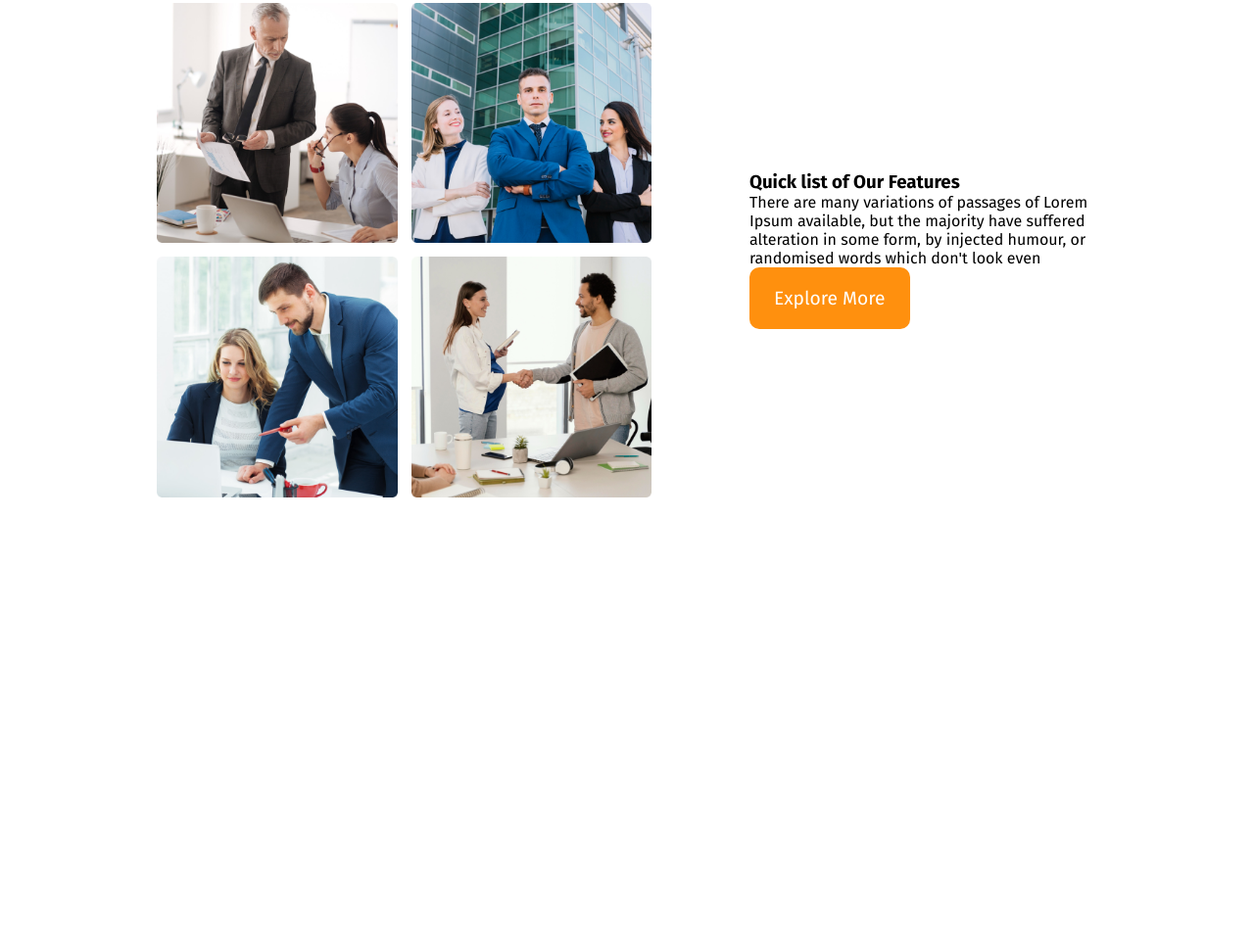
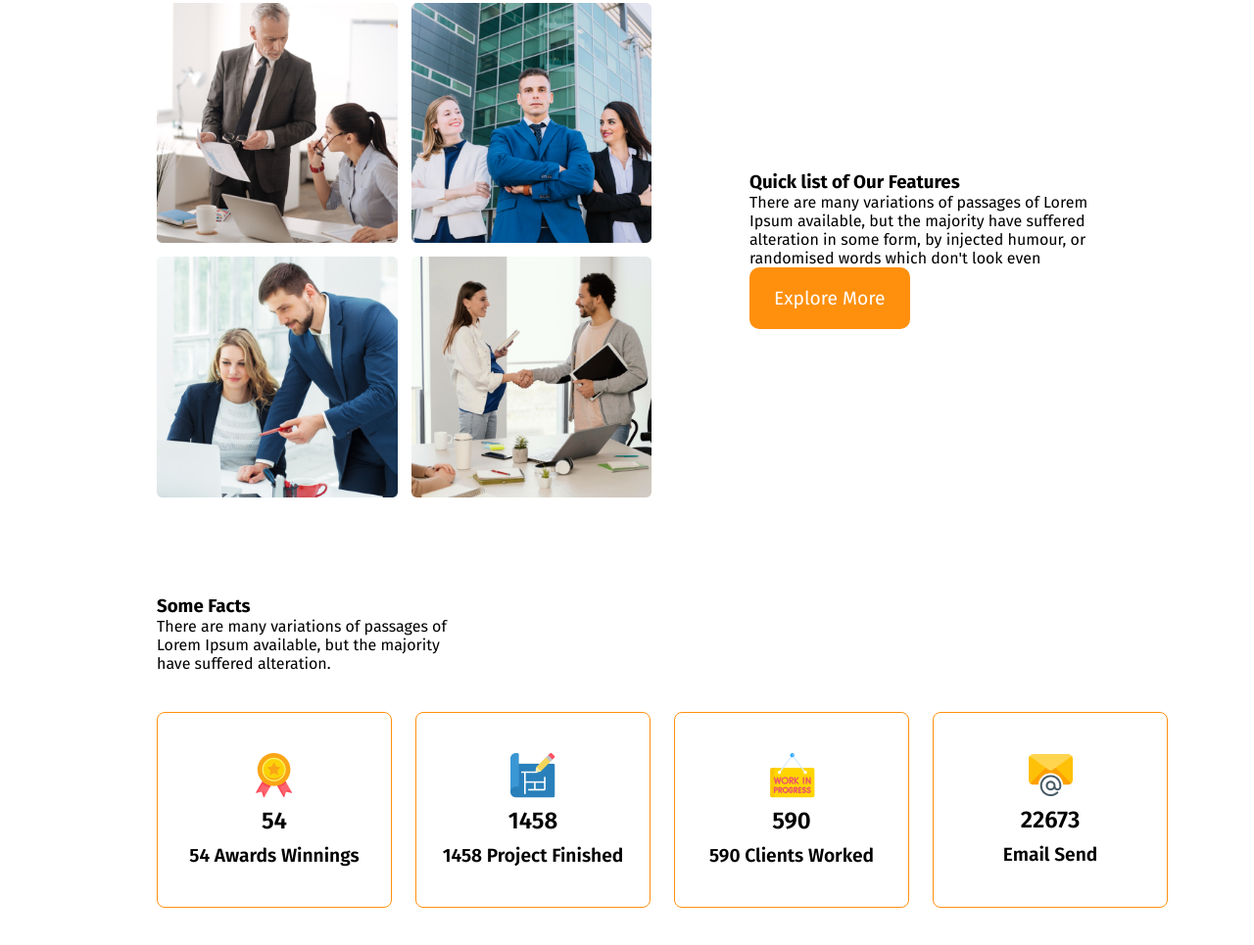
Before and after one commit to Arun-DEV-prog/G3-website, a plain HTML site: page index.html in a window 1280 px wide. Shown: the part 938-1903 px from the top of the page at 98% size. Before the commit the page ends 1446 px from the top, so only its background shows below. Drawn offline with Linux system fonts and the light colour scheme.

Commit message:
facts section added

```diff
--- a/index.html
+++ b/index.html
@@ -53,6 +53,52 @@
                 <button class="primary-btn">Explore More</button>
             </div>
          </section>
+
+         <!-- Features Enjou -->
+          <section>
+
+          </section>
+          <!-- Facts section -->
+           <section class="">
+
+
+                <h3 class="section-title">Some Facts</h3>
+                <p class="text-desc">There are many variations of passages of Lorem Ipsum available, but the majority have suffered alteration.</p>
+               <div class="fact-container">
+                   <div class="fact display-flex">
+                   <div class="">
+                    <img src="./images/icons/ribon.png" alt="" class="fact-icon">
+                    <h4 class="fact-number">54</h4>
+                    <h5 class="fact-name">54
+                        Awards Winnings</h5>
+                   </div>
+                   </div>
+                   <div class="fact display-flex">
+                   <div>
+                    <img src="./images/icons/projects.png" alt="" class="fact-icon">
+                    <h4 class="fact-number">1458</h4>
+                    <h5 class="fact-name">1458
+                        Project Finished</h5>
+                   </div>
+                   </div>
+                   <div class="fact display-flex">
+                    <div>
+                        <img src="./images/icons/customers.png" alt="" class="fact-icon">
+                        <h4 class="fact-number">590</h4>
+                        <h5 class="fact-name">590
+                            Clients Worked</h5>
+                    </div>
+                   </div>
+                   <div class="fact display-flex">
+                   <div>
+                    <img src="./images/icons/email.png" alt="" class="fact-icon">
+                    <h4 class="fact-number">22673</h4>
+                    <h5 class="fact-name">Email Send</h5>
+                   </div>
+                   </div>
+               </div>
+           </section>
+
      </main>
      <footer></footer>
 </body>
--- a/style/style.css
+++ b/style/style.css
@@ -102,6 +102,39 @@ main >section{
     margin-left: 100px;
     max-width: 355px;
 }
+
+/* Fact */
+.fact{
+    border: 1px solid #FF900E;
+    width: 240px;
+    height: 200px;
+    border-radius: 8px;
+    align-items: center;
+    justify-content: center;
+    text-align: center;
+}
+.fact-container{
+    display: grid;
+    grid-template-columns: repeat(4,1fr);
+    margin-bottom: 50px;
+    gap: 24px;
+}
+.fact-number{
+    font-size: 1.5rem;
+    font-weight: 600;
+    margin-top:5px ;
+    margin-bottom: 10px;
+}
+.fact-name{
+    font-size: 1.2rem;
+    font-weight: 600;
+    margin-top: 10px;
+}
+.text-desc{
+    max-width: 300px;
+    margin-bottom: 40px;
+
+}
 /* responsive */
 
 @media screen and (max-width:576px){
@@ -110,11 +143,16 @@ main >section{
     .teams{
         flex-direction: column;
     }
-    .team-imag-containerz{
+    .team-imag-containerz, .fact-container{
         display: grid;
         grid-template-columns: repeat(1, 1fr);
         gap: 0;
     }
+    .fact-container{
+       justify-items: center;
+       gap: 24px;
+    }
+
     .our-features{
         margin-left: 20px;
     }
```
